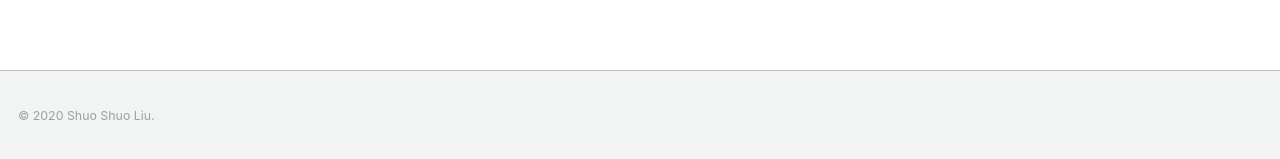
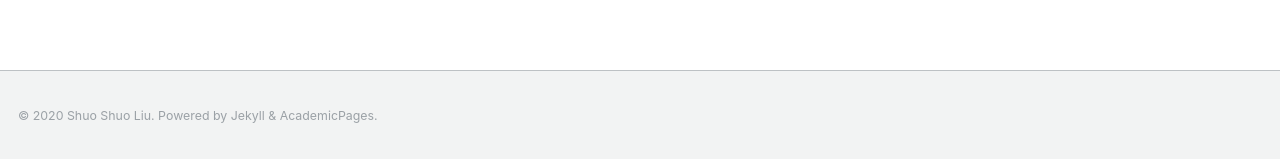
Before and after one commit to shuoshuoliu/shuoshuoliu.github.io, a Jekyll site: the page built from _pages/about.md, in a window 1280 px wide. Shown: the part 738-897 px from the top of the page. Built offline with Jekyll 4.4.1, drawn with Linux system fonts in a browser that asks for light colours; some web fonts are replaced.

Commit message:
Update footer.html

```diff
--- a/_includes/footer.html
+++ b/_includes/footer.html
@@ -1,3 +1,3 @@
 {% include base_path %}
 
-<div class="page__footer-copyright">&copy; {{ site.time | date: '%Y' }} {{ site.name | default: site.title }}.</div>
+<div class="page__footer-copyright">&copy; {{ site.time | date: '%Y' }} {{ site.name | default: site.title }}. {{ site.data.ui-text[site.locale].powered_by | default: "Powered by" }} <a href="http://jekyllrb.com" rel="nofollow">Jekyll</a> &amp; <a href="https://github.com/academicpages/academicpages.github.io">AcademicPages</a>.</div>
```
